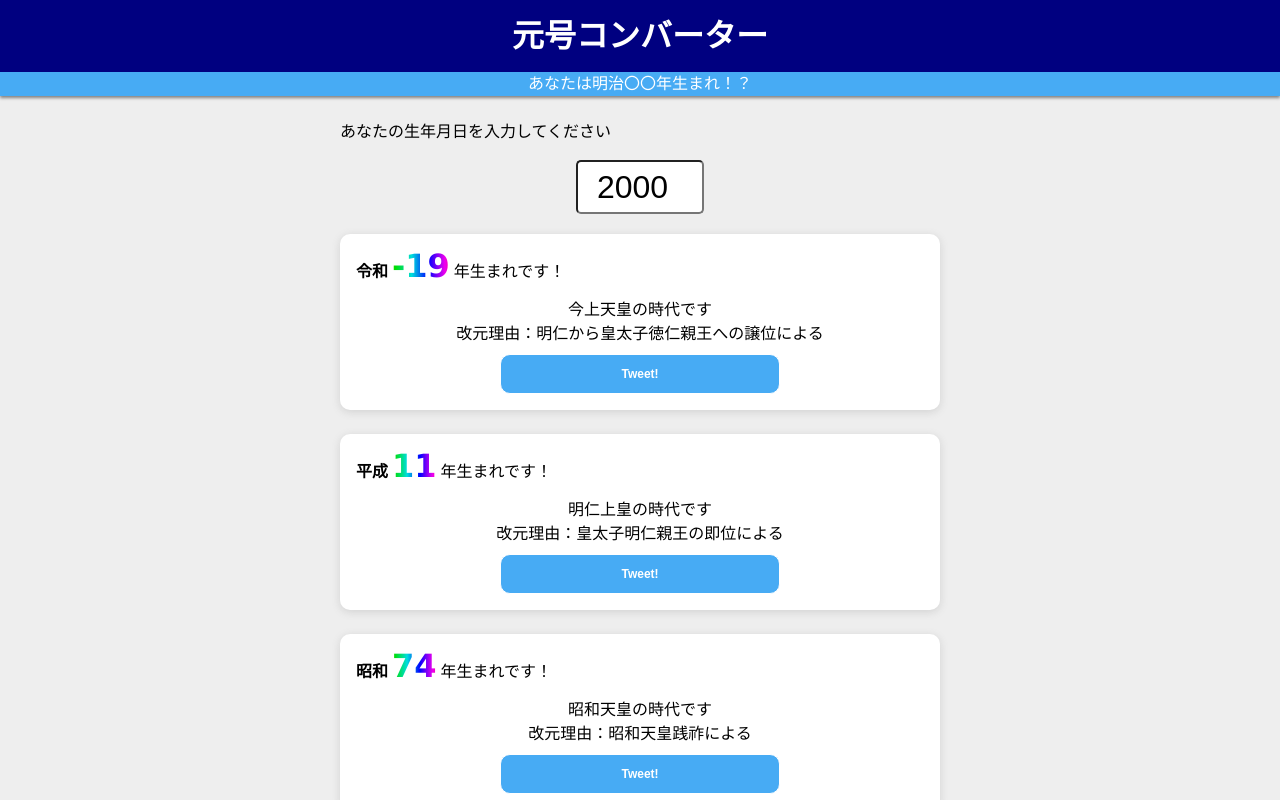
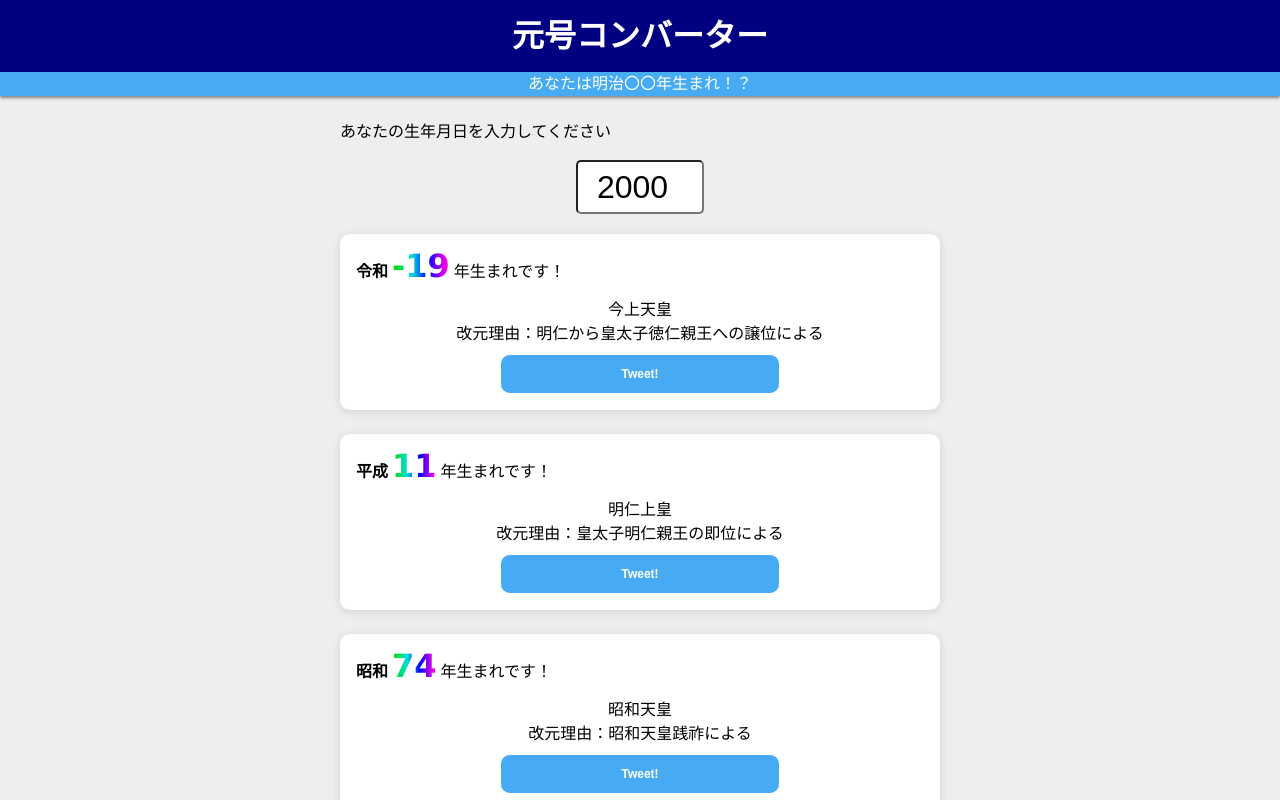
Before and after one commit to itizawa/era-converter, a Next.js app: page / in a window 1280 px wide. Shown: the top 800 px of the page. Built offline with nearby package versions, Linux system fonts and the light colour scheme.

Commit message:
🏷️ fix

```diff
--- a/src/components/EraCard/EraCard.tsx
+++ b/src/components/EraCard/EraCard.tsx
@@ -19,7 +19,7 @@ export const EraCard: VFC<Props> = ({ era }) => {
   return (
     <StyledDiv>
       <span style={{ fontWeight: 'bold' }}>{age}</span> <StyledYearsText>{years}</StyledYearsText> 年生まれです！
-      <p style={{ marginTop: '20px', textAlign: 'center' }}>{name ? `${name}の時代です` : '（天皇名未定）'}</p>
+      <p style={{ marginTop: '20px', textAlign: 'center' }}>{name}</p>
       <p style={{ marginTop: '8px', textAlign: 'center' }}>改元理由：{reason}</p>
       <div style={{ marginTop: '12px', textAlign: 'center' }}>
         <TweetButton onClick={() => router.push(tweetUrl)} />
--- a/src/interfaces/era.ts
+++ b/src/interfaces/era.ts
@@ -1,6 +1,6 @@
 export interface Era {
   age: string;
   years: number;
-  name?: string;
+  name: string;
   reason: string;
 }
```
